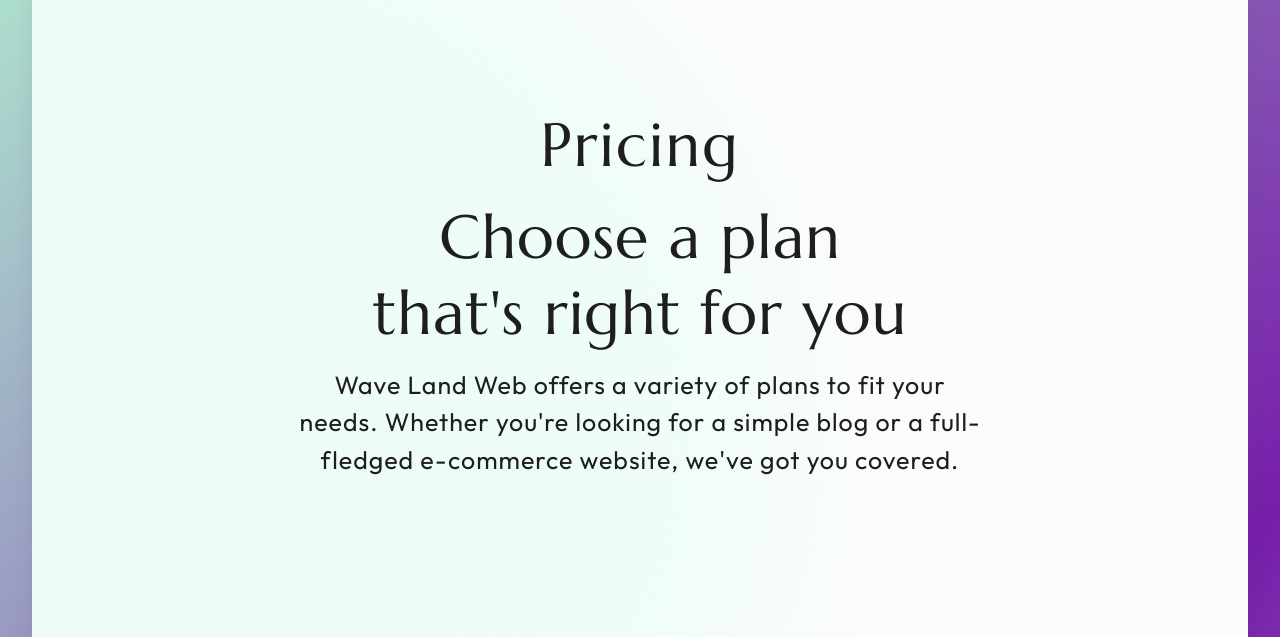
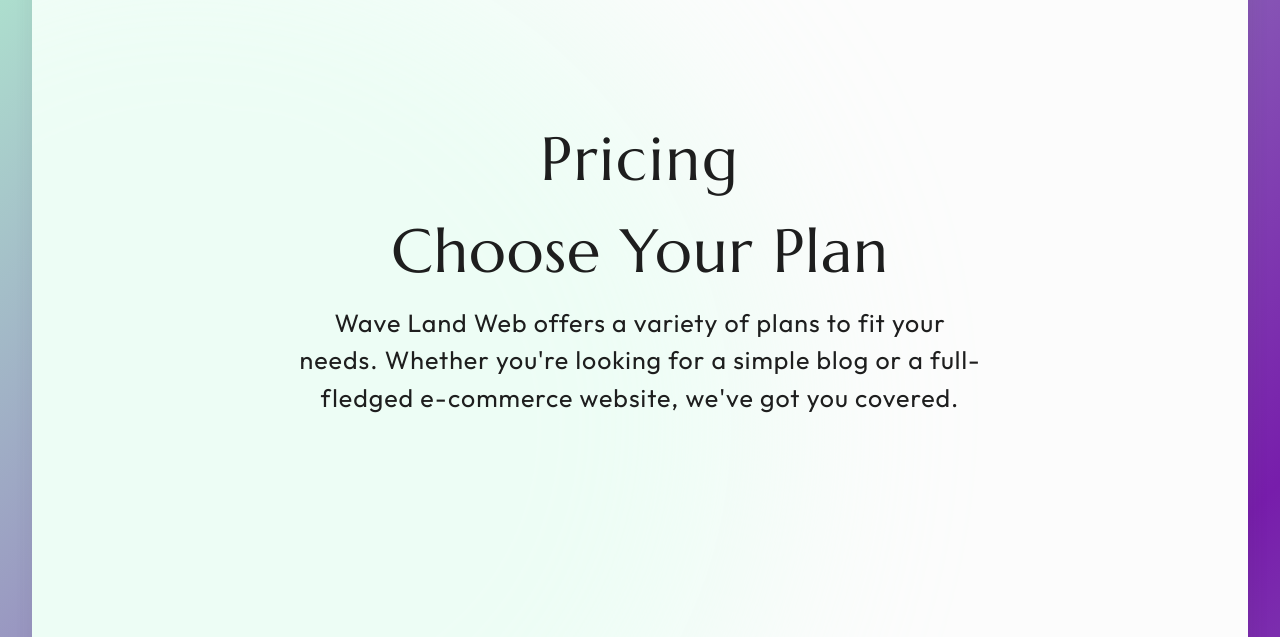
Before and after one commit to joshnussbaum89/wave-land-web, an Astro site: page /pricing in a window 1280 px wide. Shown: the part 163-800 px from the top of the page. Built offline with nearby package versions, Linux system fonts and the light colour scheme; Astro itself is replaced by a stand-in of ours.

Commit message:
update Astro, clean up page transitions, header styling

```diff
--- a/package.json
+++ b/package.json
@@ -8,7 +8,7 @@
     "start": "astro preview"
   },
   "dependencies": {
-    "astro": "^2.9.7",
+    "astro": "^2.10.14",
     "autoprefixer": "^10.4.14"
   }
 }
--- a/src/components/layout/Header.astro
+++ b/src/components/layout/Header.astro
@@ -6,30 +6,44 @@
 const { class: className } = Astro.props
 ---
 
-<header id="header" class:list={['header site-section', className]} data-scroll-index="0">
+<header id="header" class:list={['header', className]} data-scroll-index="0">
   <slot />
 </header>
 
 <style>
   .header {
+    max-width: 50rem;
+    min-height: calc(100vh - 10rem);
+    margin: 0 auto 8rem;
     z-index: 1;
     position: relative;
-  }
-
-  .header {
-    max-width: 50rem;
-    margin: 0 auto 8rem;
-    min-height: calc(100vh - 20rem);
+    padding: 1rem;
     text-align: center;
     display: flex;
     flex-direction: column;
     justify-content: center;
     align-items: center;
+    opacity: 0;
+    transition: opacity var(--transition-long);
+  }
+
+  @media (min-width: 768px) {
+    .header {
+      padding: 2rem;
+      min-height: calc(100vh - 23rem);
+    }
+  }
+
+  .header.active {
+    opacity: 1;
   }
 </style>
 
 <script>
-  // Fade in #header element on every page
-  const header = document.getElementById('header')
-  window.addEventListener('DOMContentLoaded', () => header?.classList.add('active'))
+  function handleFadeInOnLoad() {
+    const header = document.querySelector('.header')
+    header?.classList.add('active')
+  }
+
+  window.addEventListener('load', handleFadeInOnLoad)
 </script>
--- a/src/components/pages/home/Work.astro
+++ b/src/components/pages/home/Work.astro
@@ -340,7 +340,7 @@
     height: 100%;
     opacity: 0;
     background-color: var(--color-black);
-    transition: all var(--transition-normal);
+    transition: opacity var(--transition-normal);
     border-radius: var(--card-child-border-radius);
   }
 
@@ -361,7 +361,7 @@
     opacity: 0;
     visibility: hidden;
     z-index: -1;
-    transition: all var(--transition-normal);
+    transition: opacity var(--transition-normal);
   }
 
   .modal.active {
@@ -452,7 +452,7 @@
     color: var(--color-black);
     background-color: var(--color-light-purple);
     border: none;
-    transition: all var(--transition-normal);
+    transition: background-color var(--transition-normal), color var(--transition-normal);
   }
 
   .modal-buttons a:hover {
--- a/src/layouts/Layout.astro
+++ b/src/layouts/Layout.astro
@@ -1,7 +1,7 @@
 ---
+import '../styles/global.css'
 import Navigation from '../components/layout/navigation/Navigation.astro'
 import Footer from '../components/layout/Footer.astro'
-import '../styles/global.css'
 
 export interface Props {
   title: string
--- a/src/pages/pricing.astro
+++ b/src/pages/pricing.astro
@@ -12,7 +12,7 @@
   <Header>
     <PageHeader text="Pricing" class="page-header" />
     <div class="header-info">
-      <p>Choose a plan that's right for you</p>
+      <p>Choose Your Plan</p>
       <p>
         Wave Land Web offers a variety of plans to fit your needs. Whether you're looking for a
         simple blog or a full-fledged e-commerce website, we've got you covered.
```
Also changed, not shown: 1 other file.
